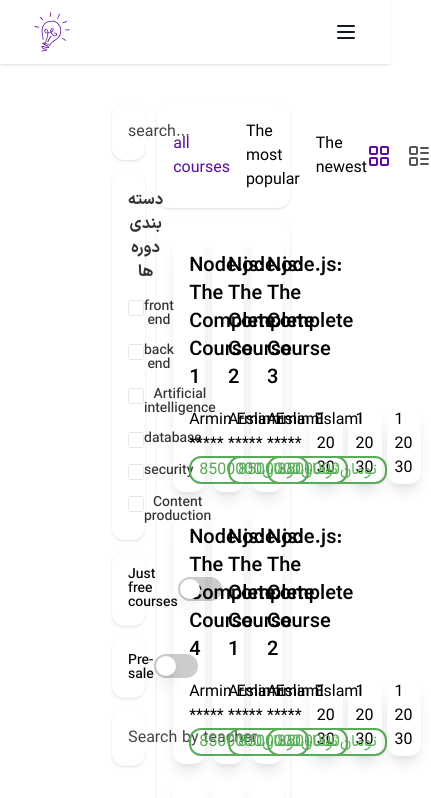
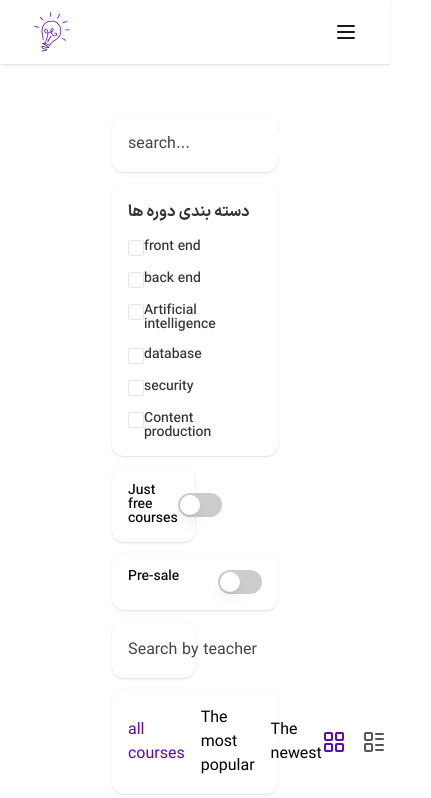
Before and after one commit to academy-react/luminous, a Next.js app: page /en/courses in a window 390 px wide. Shown: the top 798 px of the page, 431 px wide, since content can reach past the window. Built offline with nearby package versions, Linux system fonts and the light colour scheme.

Commit message:
refactor: responsive md

```diff
--- a/src/app/[lang]/(lobby)/courses/page.tsx
+++ b/src/app/[lang]/(lobby)/courses/page.tsx
@@ -22,14 +22,16 @@ import { type Locale } from "#/i18n.config";
 
 const CoursesPage = ({ params: { lang } }: { params: { lang: Locale } }) => {
   return (
-    <main className="mt-10 flex h-full items-center justify-center px-28">
-      <ListPage className="">
-        <ListTitle />
-        <ListSideBar className="">
+    <main className="mt-10 h-full w-full">
+      <ListPage >
+        <ListTitle/>
+        <ListSideBar>
           <ListSearch lang={lang} />
           <ListCategory category={courseCategory} lang={lang} />
+          {/* <div className="flex md:flex-col"> */}
           <ListFree lang={lang} />
           <ListCommingSoon lang={lang} />
+          {/* </div> */}
           <ListTeacher lang={lang} />
         </ListSideBar>
         <ListContent
--- a/src/components/list-page/list-page.tsx
+++ b/src/components/list-page/list-page.tsx
@@ -24,13 +24,23 @@ const ListPage = ({
   className?: string;
 }) => {
   return (
-    <div className={cn("flex h-full w-full gap-3 ", className)}>{children}</div>
+    <div
+      className={cn(
+        "flex h-full w-full flex-col items-center justify-center gap-3 px-28 md:flex-row md:items-start ",
+        className
+      )}
+    >
+      {children}
+    </div>
   );
 };
-
 // list-Title
+// type ListTitleProps = {
+//   title:React.ReactNode;
+//    lang: Locale;
+// }
 const ListTitle = () => {
-  return <></>;
+  return <h1></h1>;
 };
 
 // list-sidebar
@@ -42,7 +52,7 @@ const ListSideBar = ({
   className?: string;
 }) => {
   return (
-    <div className={cn("flex w-[20%] flex-col  gap-3 ", className)}>
+    <div className={cn("flex w-full flex-col gap-3 md:w-[20%]", className)}>
       {children}
     </div>
   );
@@ -69,7 +79,7 @@ const ListContent = ({
   const [selectedOption, setSelectedOption] = useState(0);
   const [switchedList, setSwitchedList] = useState<switchedListStates>("grid");
   return (
-    <div className={cn("flex w-[80%] flex-col gap-3", className)}>
+    <div className={cn("flex w-full flex-col gap-3 md:w-[80%]", className)}>
       <ContentBar
         sortOptions={sortOptions}
         lang={lang}
--- a/src/components/list-page/side-bar-items/list-category.tsx
+++ b/src/components/list-page/side-bar-items/list-category.tsx
@@ -13,7 +13,7 @@ type ListCategoryProps = {
 };
 export const ListCategory = ({ lang, category }: ListCategoryProps) => {
   return (
-    <CheckboxGroup className="flex w-full flex-col justify-start gap-4 rounded-xl p-4 text-base font-bold text-[#333] shadow">
+    <div className="flex w-full flex-col justify-start gap-4 rounded-xl p-4 text-base font-bold text-[#333] shadow">
       دسته بندی دوره ها
       {category.map((item) => (
         <Checkboxbtn
@@ -23,6 +23,6 @@ export const ListCategory = ({ lang, category }: ListCategoryProps) => {
           className="flex flex-row  font-[#666] text-sm"
            />
       ))}
-    </CheckboxGroup>
+    </div>
   );
 };
--- a/src/components/list-page/side-bar-items/list-comming-soon.tsx
+++ b/src/components/list-page/side-bar-items/list-comming-soon.tsx
@@ -5,7 +5,7 @@ import { type Locale } from "#/i18n.config";
 
 export const ListCommingSoon = ({ lang }: { lang: Locale }) => {
   return (
-    <div className="flex w-full justify-between rounded-xl p-4 shadow">
+    <div className="flex justify-between rounded-xl p-4 shadow w-full">
       <Label htmlFor="list-free">
         {lang === "fa" ? "درحال پیش فروش" : "Pre-sale"}
       </Label>
--- a/src/components/list-page/side-bar-items/list-free.tsx
+++ b/src/components/list-page/side-bar-items/list-free.tsx
@@ -5,7 +5,7 @@ import { type Locale } from "#/i18n.config";
 
 export const ListFree = ({ lang }: { lang: Locale }) => {
   return (
-    <div className="flex w-full items-center justify-between rounded-xl p-4 shadow">
+    <div className="flex w-1/2 items-center justify-between rounded-xl p-4 shadow md:w-full">
       <Label htmlFor="list-free">
         {lang === "fa" ? "فقط دوره های رایگان" : "Just free courses"}
       </Label>
--- a/src/components/list-page/side-bar-items/list-search.tsx
+++ b/src/components/list-page/side-bar-items/list-search.tsx
@@ -13,7 +13,7 @@ export const ListSearch = ({
     <div className={cn("w-full rounded-xl p-4 shadow", className)}>
       <input
         type="text"
-        className="border-none placeholder-[#444] focus:placeholder-transparent focus:outline-none text-base"
+        className="border-none text-base placeholder-[#444] focus:placeholder-transparent focus:outline-none"
         placeholder={lang === "fa" ? "جستجو..." : "search..."}
       />
     </div>
--- a/src/components/list-page/side-bar-items/list-teacher.tsx
+++ b/src/components/list-page/side-bar-items/list-teacher.tsx
@@ -10,7 +10,7 @@ export const ListTeacher = ({
   lang: Locale;
 }) => {
   return (
-    <div className={cn("w-full rounded-xl p-4 shadow", className)}>
+    <div className={cn(" w-1/2 rounded-xl p-4 shadow md:w-full", className)}>
       <input
         type="text"
         className="border-none text-base placeholder-[#444] focus:placeholder-transparent focus:outline-none"
--- /dev/null
+++ b/src/dict/list/list-title.dict.ts
@@ -0,0 +1,14 @@
+export interface TitleProps{
+title: {
+    fa: string;
+    en: string;
+};
+}
+export const courseTitle:TitleProps[]=[
+    {
+        title: {
+            fa: "دوره ها",
+            en: "Courses"
+        }
+},
+]
```
